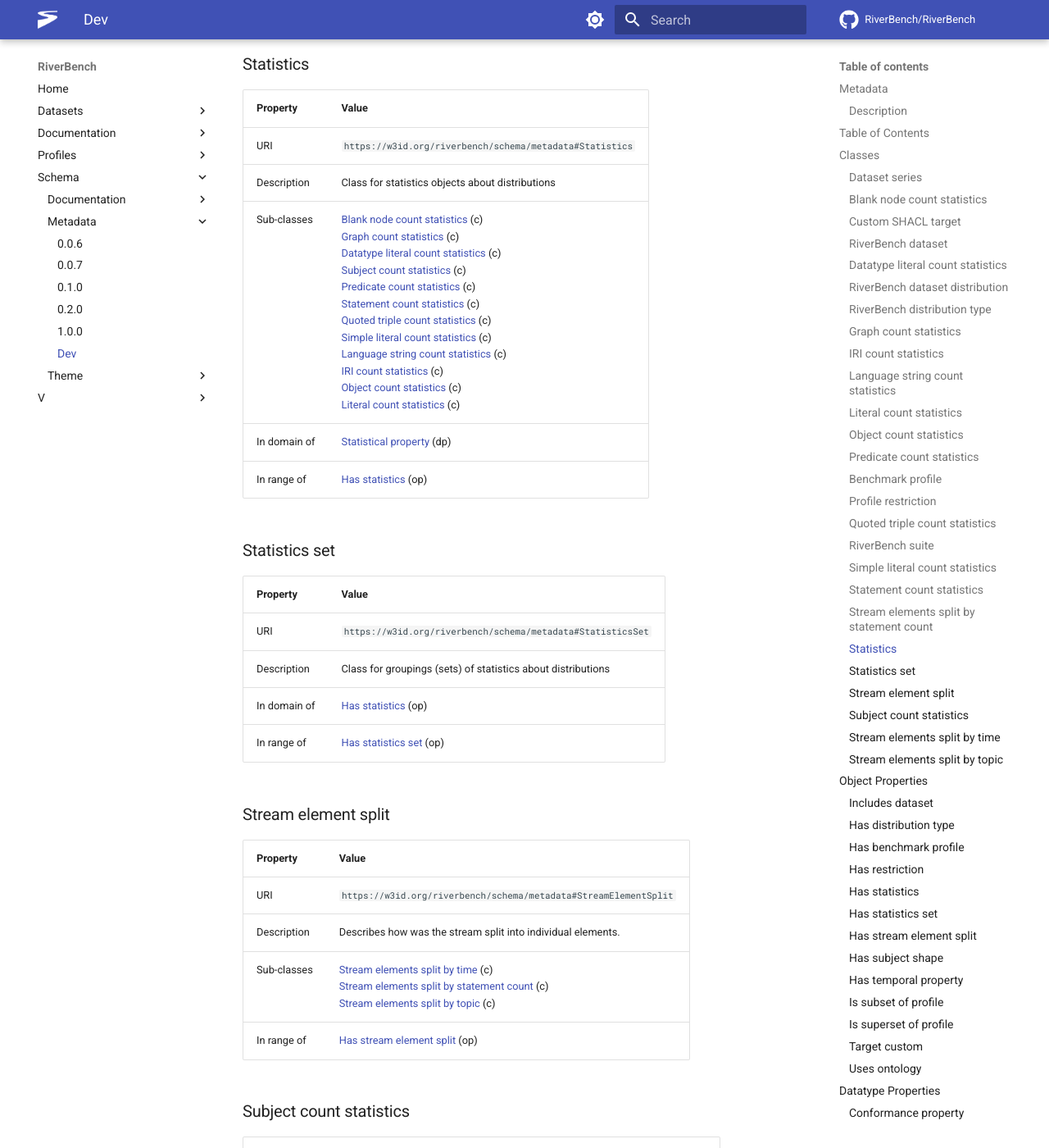
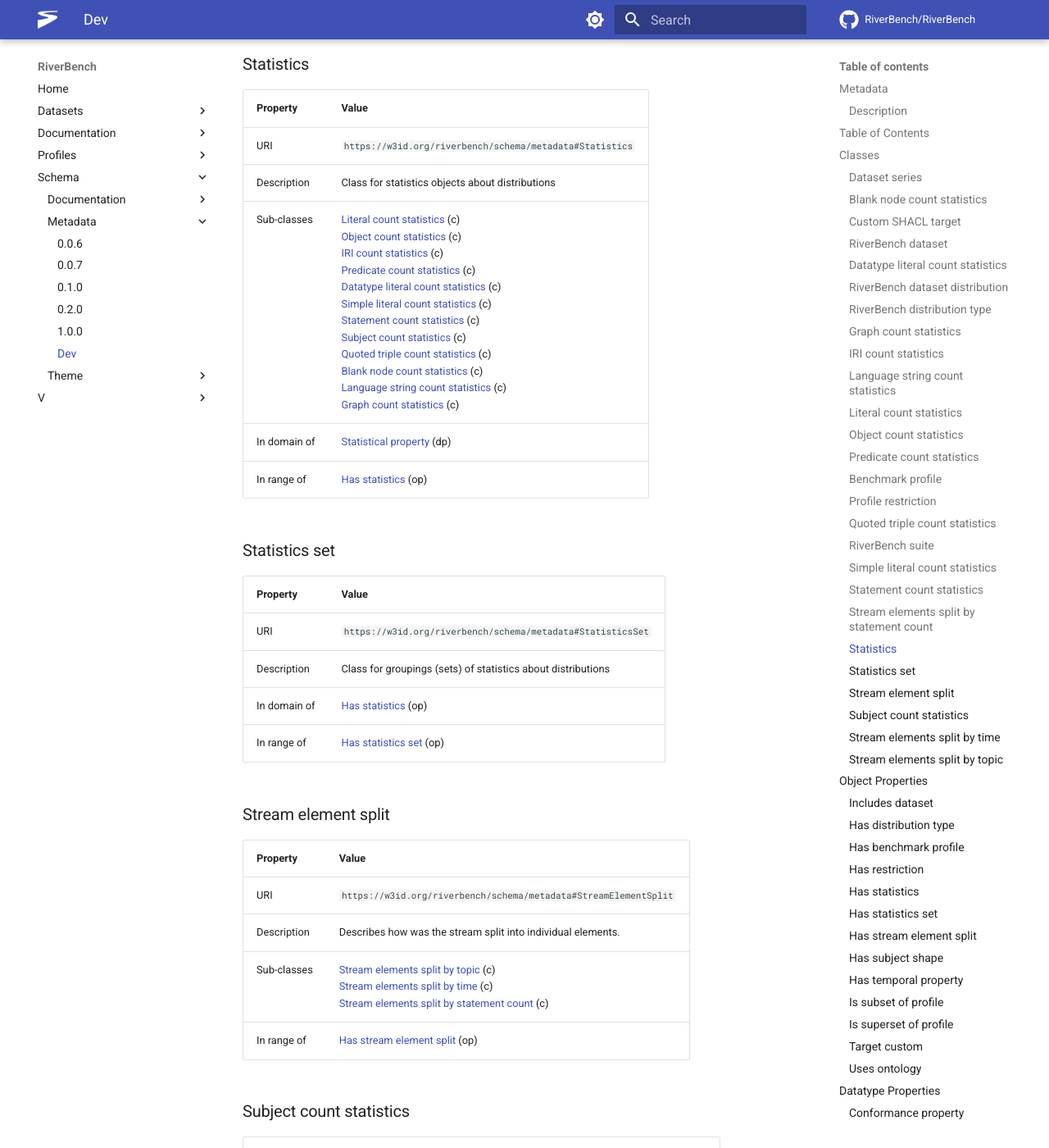
Before and after one commit to RiverBench/riverbench.github.io, an MkDocs documentation site: the page built from docs/schema/metadata/dev.md, in a window 1280 px wide and 1400 px high, scrolled down 8430 px. Shown: the whole window at 82% size. Built offline with MkDocs 1.6.1 and Material for MkDocs 9.7.7, drawn with Linux system fonts in a browser that asks for light colours; comment, search, counter and statistics services are not loaded; some of the changed text lies outside the part shown.

```diff
--- a/docs/schema/metadata/dev.md
+++ b/docs/schema/metadata/dev.md
@@ -121,7 +121,7 @@ Property | Value
 URI | `https://w3id.org/riverbench/schema/metadata#DistributionType`
 Description | Type of dataset distribution, indicating the corresponding streaming task formulation.
 In range of |[Has distribution type](#hasDistributionType) (op)<br />
-Has members |[Stream distribution](#streamDistribution)<br />[Flat distribution](#flatDistribution)<br />[Jelly distribution](#jellyDistribution)<br />[Full distribution](#fullDistribution)<br />[Partial distribution](#partialDistribution)<br />
+Has members |[Full distribution](#fullDistribution)<br />[Partial distribution](#partialDistribution)<br />[Flat distribution](#flatDistribution)<br />[Stream distribution](#streamDistribution)<br />[Jelly distribution](#jellyDistribution)<br />
 
 ### Graph count statistics <a name="GraphCountStatistics"></a>
 Property | Value
@@ -171,7 +171,7 @@ Property | Value
 URI | `https://w3id.org/riverbench/schema/metadata#Profile`
 Description | Benchmark profile grouping several datasets in RiverBench
 Super-classes |[Dataset series](#DatasetSeries) (c)<br />
-In domain of |[Has restriction](#hasRestriction) (op)<br />[Is superset of profile](#isSupersetOfProfile) (op)<br />[Is subset of profile](#isSubsetOfProfile) (op)<br />
+In domain of |[Is subset of profile](#isSubsetOfProfile) (op)<br />[Is superset of profile](#isSupersetOfProfile) (op)<br />[Has restriction](#hasRestriction) (op)<br />
 In range of |[Is superset of profile](#isSupersetOfProfile) (op)<br />[Has benchmark profile](#hasProfile) (op)<br />[Is subset of profile](#isSubsetOfProfile) (op)<br />
 
 ### Profile restriction <a name="ProfileRestriction"></a>
@@ -222,7 +222,7 @@ Property | Value
 --- | ---
 URI | `https://w3id.org/riverbench/schema/metadata#Statistics`
 Description | Class for statistics objects about distributions
-Sub-classes |[Blank node count statistics](#BlankNodeCountStatistics) (c)<br />[Graph count statistics](#GraphCountStatistics) (c)<br />[Datatype literal count statistics](#DatatypeLiteralCountStatistics) (c)<br />[Subject count statistics](#SubjectCountStatistics) (c)<br />[Predicate count statistics](#PredicateCountStatistics) (c)<br />[Statement count statistics](#StatementCountStatistics) (c)<br />[Quoted triple count statistics](#QuotedTripleCountStatistics) (c)<br />[Simple literal count statistics](#SimpleLiteralCountStatistics) (c)<br />[Language string count statistics](#LanguageLiteralCountStatistics) (c)<br />[IRI count statistics](#IriCountStatistics) (c)<br />[Object count statistics](#ObjectCountStatistics) (c)<br />[Literal count statistics](#LiteralCountStatistics) (c)<br />
+Sub-classes |[Literal count statistics](#LiteralCountStatistics) (c)<br />[Object count statistics](#ObjectCountStatistics) (c)<br />[IRI count statistics](#IriCountStatistics) (c)<br />[Predicate count statistics](#PredicateCountStatistics) (c)<br />[Datatype literal count statistics](#DatatypeLiteralCountStatistics) (c)<br />[Simple literal count statistics](#SimpleLiteralCountStatistics) (c)<br />[Statement count statistics](#StatementCountStatistics) (c)<br />[Subject count statistics](#SubjectCountStatistics) (c)<br />[Quoted triple count statistics](#QuotedTripleCountStatistics) (c)<br />[Blank node count statistics](#BlankNodeCountStatistics) (c)<br />[Language string count statistics](#LanguageLiteralCountStatistics) (c)<br />[Graph count statistics](#GraphCountStatistics) (c)<br />
 In domain of |[Statistical property](#statisticalProperty) (dp)<br />
 In range of |[Has statistics](#hasStatistics) (op)<br />
 
@@ -239,7 +239,7 @@ Property | Value
 --- | ---
 URI | `https://w3id.org/riverbench/schema/metadata#StreamElementSplit`
 Description | Describes how was the stream split into individual elements.
-Sub-classes |[Stream elements split by time](#TimeStreamElementSplit) (c)<br />[Stream elements split by statement count](#StatementCountStreamElementSplit) (c)<br />[Stream elements split by topic](#TopicStreamElementSplit) (c)<br />
+Sub-classes |[Stream elements split by topic](#TopicStreamElementSplit) (c)<br />[Stream elements split by time](#TimeStreamElementSplit) (c)<br />[Stream elements split by statement count](#StatementCountStreamElementSplit) (c)<br />
 In range of |[Has stream element split](#hasStreamElementSplit) (op)<br />
 
 ### Subject count statistics <a name="SubjectCountStatistics"></a>
```
Also changed, not shown: docs/schema/documentation/dev.md (+2 -3 lines), docs/schema/theme/dev.md (+3 -2 lines).
